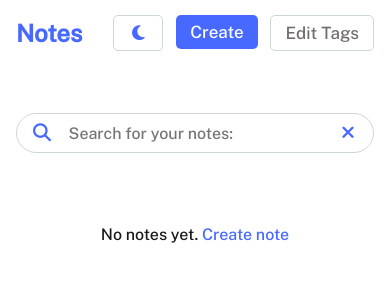
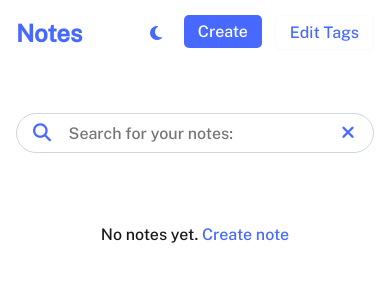
Before and after one commit to Lindrit-Sulaj/Notes-App, a React (Vite) app: page / in a window 390 px wide. Shown: the top 300 px of the page. Built offline with nearby package versions, Linux system fonts and the light colour scheme.

Commit message:
Navbar mobile

```diff
--- a/src/Navbar.jsx
+++ b/src/Navbar.jsx
@@ -21,7 +21,7 @@ const Navbar = () => {
           <Link to={"/create"}>
             <button className='create'>Create</button>
           </Link>
-          <button onClick={() => setEditTagsOpened(!editTagsOpened)}>Edit Tags</button>
+          <button className='edit-tags' onClick={() => setEditTagsOpened(!editTagsOpened)}>Edit Tags</button>
         </div>
       </nav>
       <Dialog isOpen={editTagsOpened} setIsOpen={setEditTagsOpened}
--- a/src/assets/index.scss
+++ b/src/assets/index.scss
@@ -81,6 +81,10 @@ body {
     border-radius: 5px;
     cursor: pointer;
 
+    @include mobile {
+      font-size: 16px;
+    }
+
     i {
       color: $neon-blue;
     }
@@ -91,6 +95,20 @@ body {
     display: flex;
     justify-content: center;
     align-items: center;
+
+    @include mobile {
+      border: none;
+      font-size: 16px;
+      width: 30px;
+    }
+  }
+
+  button.edit-tags {
+    @include mobile {
+      border: none;
+      color: $neon-blue;
+      border: 1px solid $background-secondary;
+    }
   }
 
 
```
